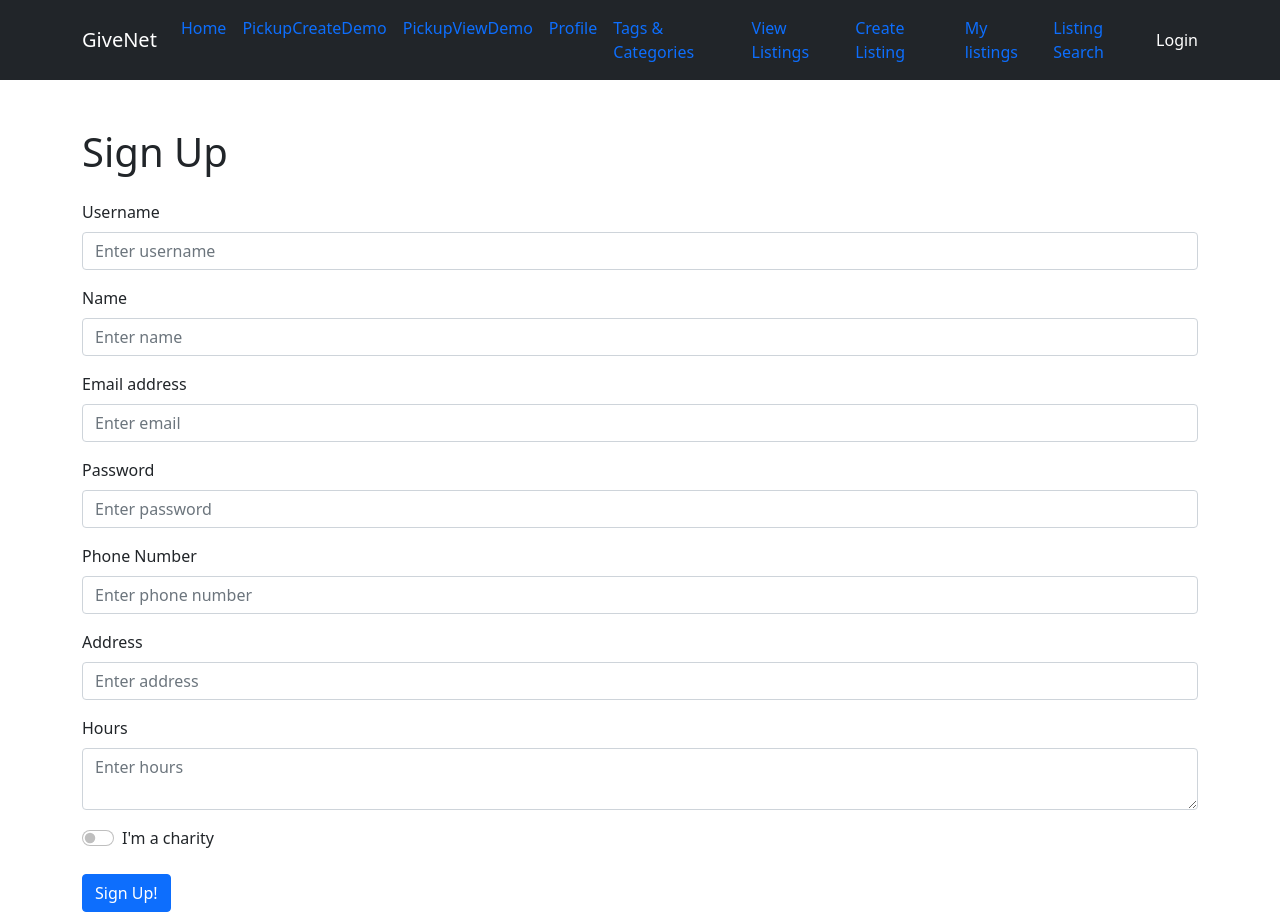
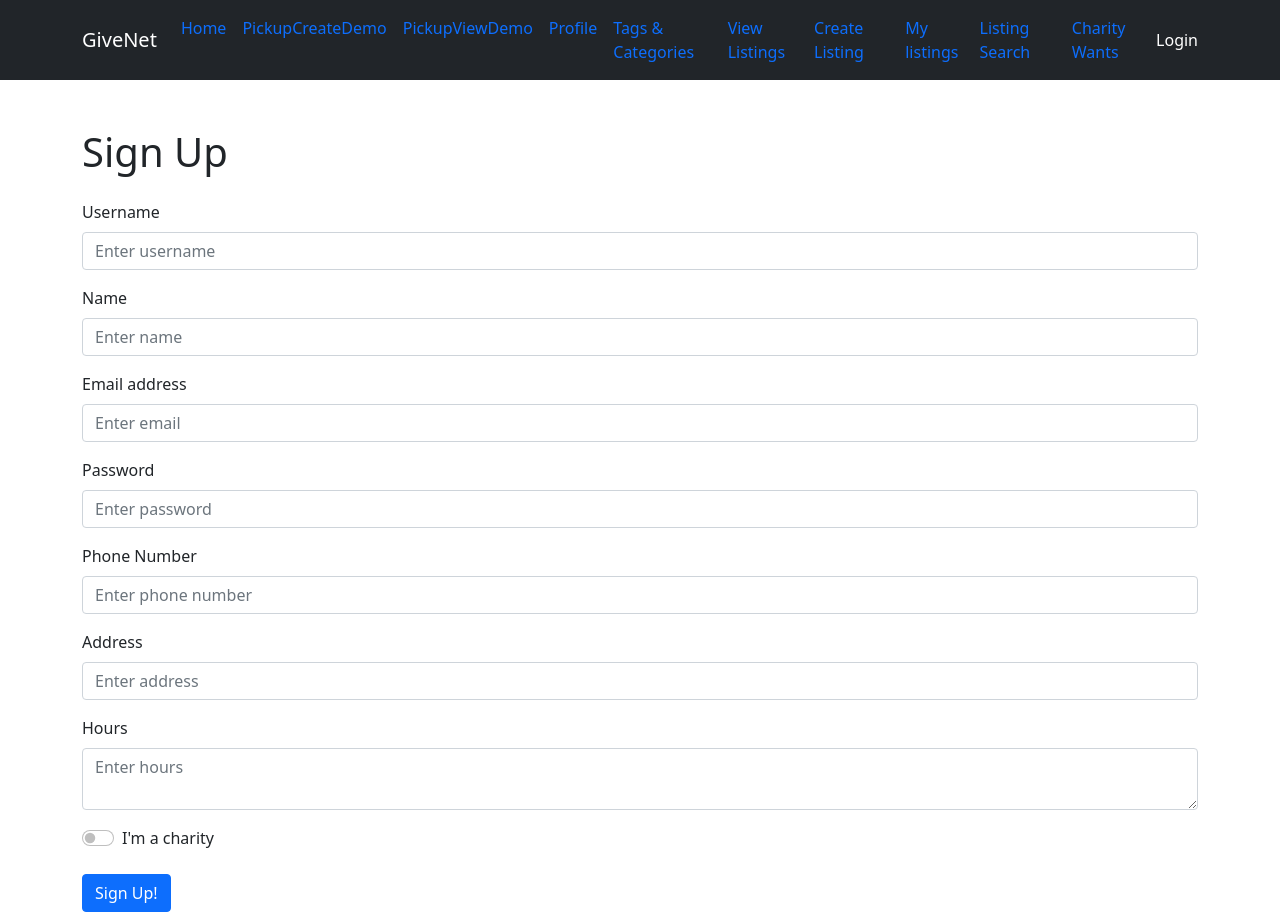
Before and after one commit to UTSCCSCC01/finalprojectw22-givenet, a React (Create React App) app in the folder frontend/: page / in a window 1280 px wide. Built offline with nearby package versions, Linux system fonts and the light colour scheme.

Commit message:
GIV-DOC fixed one small bug and added remaining documentation

```diff
--- a/frontend/src/components/Navbar.tsx
+++ b/frontend/src/components/Navbar.tsx
@@ -57,6 +57,11 @@ export default function Navigation() {
 								Listing Search
 							</Link>
 						</Nav.Link>
+						<Nav.Link>
+							<Link to="/wanted" style={style}>
+								Charity Wants
+							</Link>
+						</Nav.Link>
 					</Nav>
 					<Navbar.Text>
 						<Link to="/login" style={style}>
```
Also changed, not shown: 2 other files (tests, documents, lock files or other folders).
